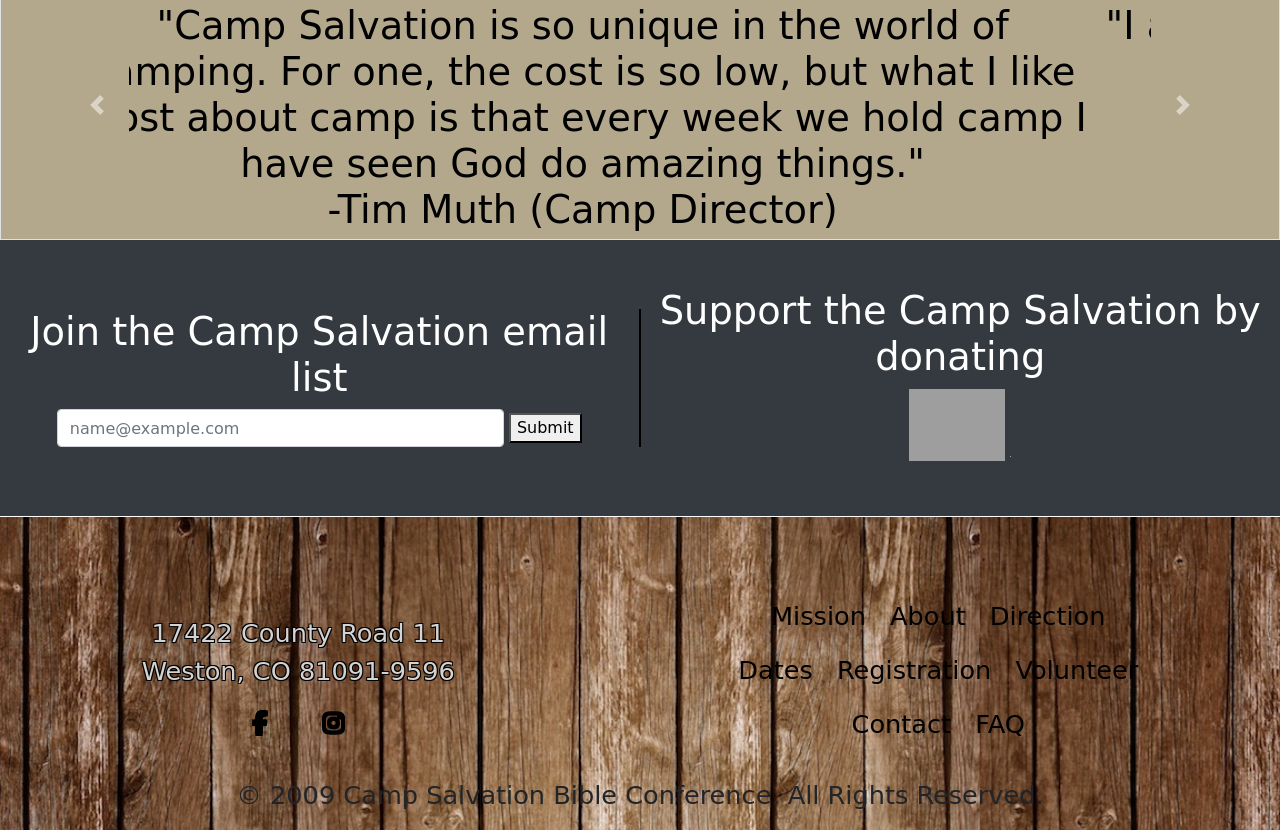
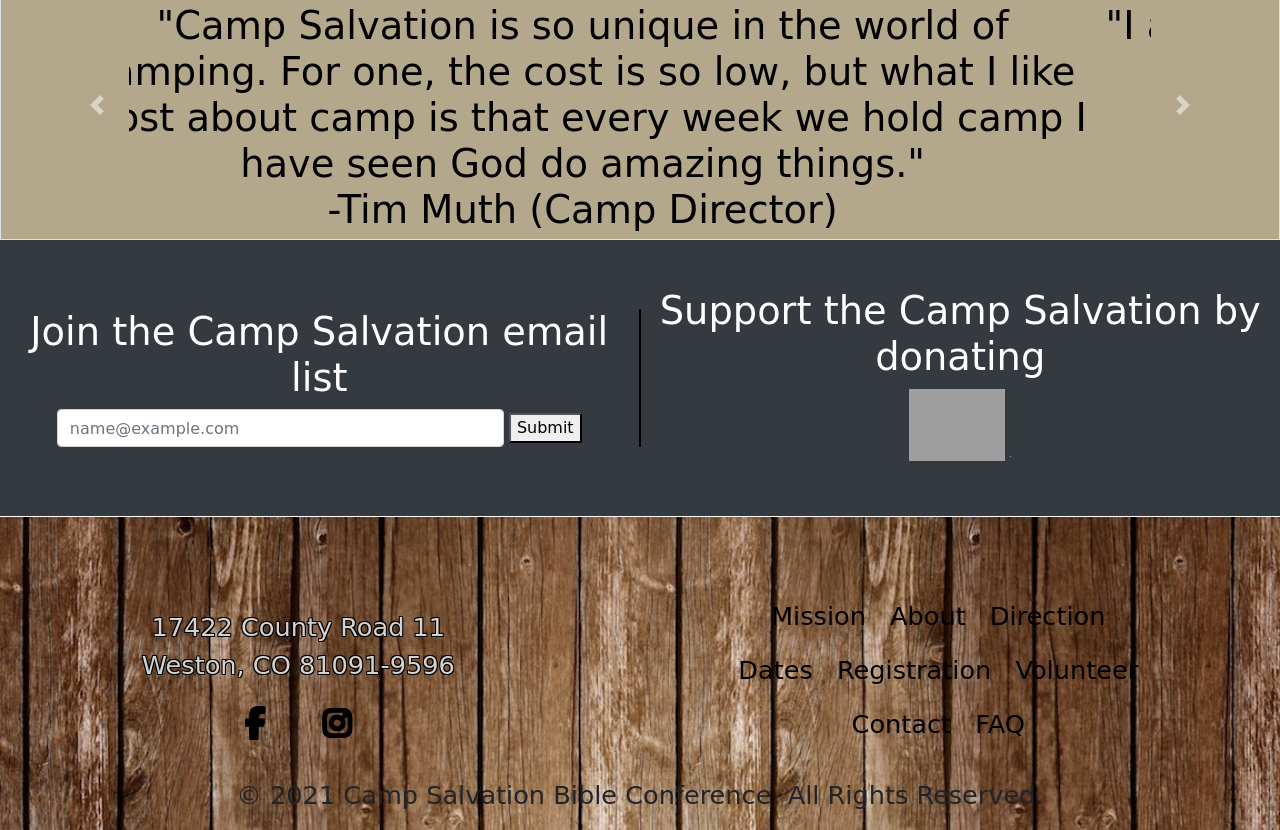
Before and after one commit to mrdanielcollins/Camp-Salvation, a website: page public/index.html in a window 1280 px wide. Shown: the part 1426-2256 px from the top of the page. Drawn offline with nearby package versions, Linux system fonts and the light colour scheme; grey boxes are pictures that could not be loaded; a web font is replaced by a local one.

Commit message:
updated footer

```diff
--- a/public/pages/components/foot.html
+++ b/public/pages/components/foot.html
@@ -3,12 +3,12 @@
     <div class="contact-text">
       <p> 17422 County Road 11
         <br /> Weston, CO 81091-9596</p>
-      <a style="font-size: 1.5rem;
+      <a style="font-size: 2rem;
       padding-right: 3rem;
       color: black;" href="https://www.facebook.com/Camp.Salvation/">
         <i class="fab fa-facebook-f"></i>
       </a>
-      <a style="font-size: 1.5rem; color: black;" href="https://www.instagram.com/campsalvation/">
+      <a style="font-size: 2rem; color: black;" href="https://www.instagram.com/campsalvation/">
         <i class="fab fa-instagram"></i>
       </a>
     </div>
@@ -30,5 +30,5 @@
     </div>
   </div>
   <p style="margin-bottom: 0rem; padding-top: 1rem;"> &copy;
-    2009 Camp Salvation Bible Conference. All Rights Reserved.</p>
+    2021 Camp Salvation Bible Conference. All Rights Reserved.</p>
 </div>
```
